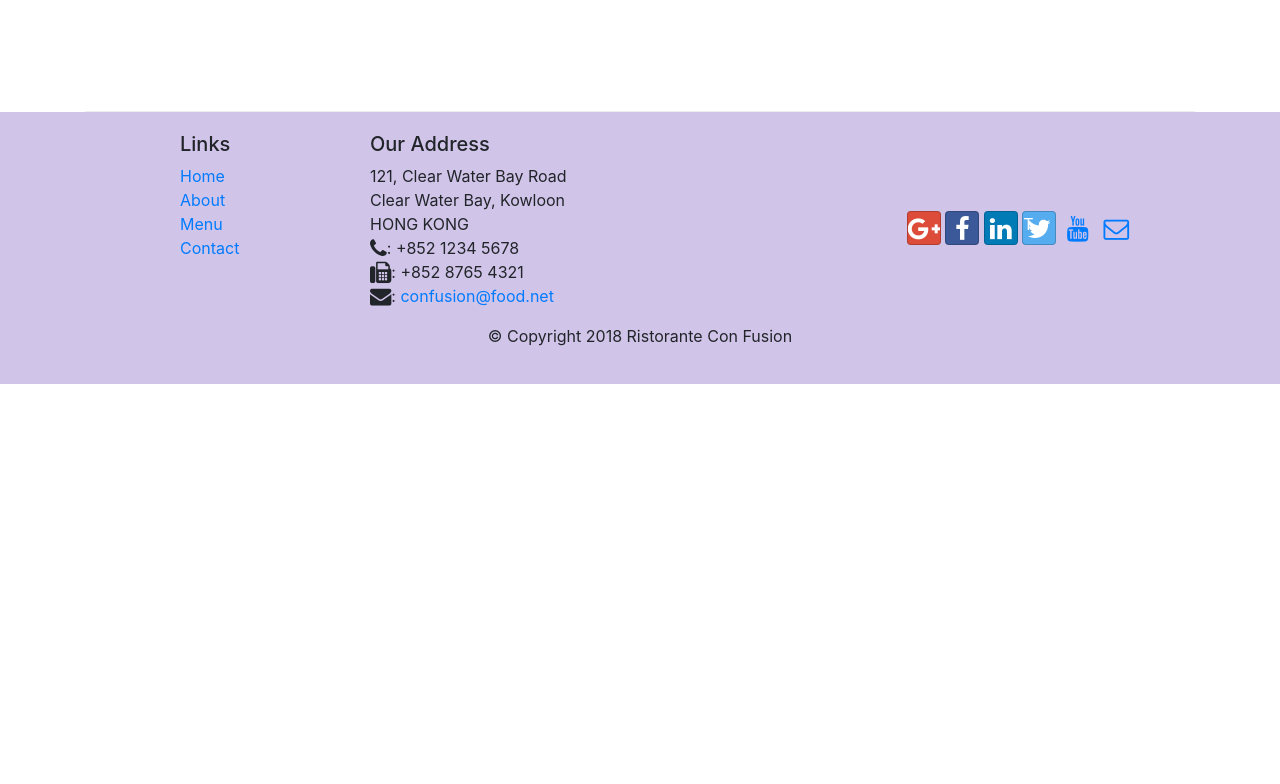
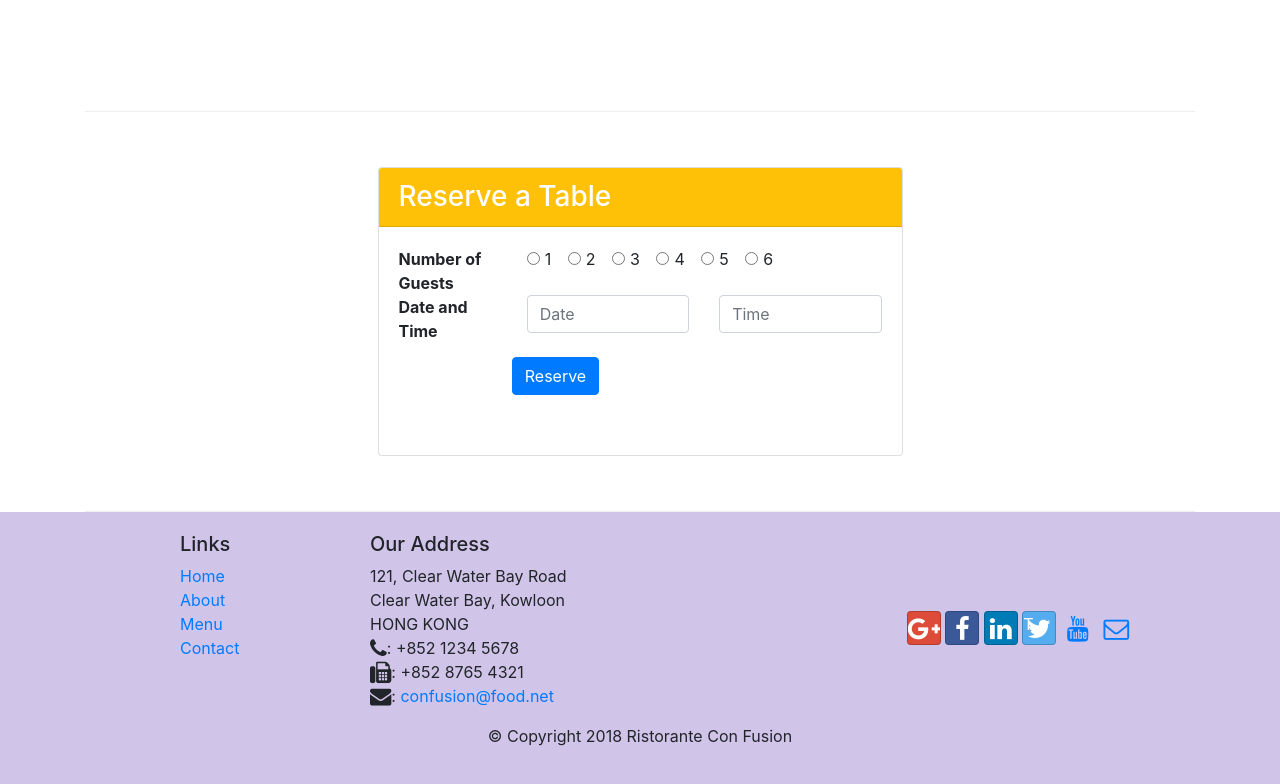
Before and after one commit to shubhamagarwal1998/Bootstrap4, a website: page conFusion/index.html in a window 1280 px wide. Shown: the part 1372-2156 px from the top of the page. Before the commit the page ends 1756 px from the top, so only its background shows below. Drawn offline with nearby package versions, Linux system fonts and the light colour scheme.

```diff
--- a/conFusion/css/styles.css
+++ b/conFusion/css/styles.css
@@ -37,3 +37,11 @@
 .navbar-dark{
 	background-color: #512da8;
 }
+
+.tab-content
+{
+	border-left: 1px solid #ddd;
+	border-right: 1px solid #ddd;
+	border-bottom: 1px solid #ddd;
+	padding: 10px;
+}
--- a/conFusion/index.html
+++ b/conFusion/index.html
@@ -39,8 +39,12 @@
                     <h1>Ristorante con Fusion</h1>
                     <p>We take inspiration from the World's best cuisines, and create a unique fusion experience. Our lipsmacking creations will tickle your culinary senses!</p>
                 </div>
-                <div class="col-12 col-sm align-self-center">
+                <div class="col-12 col-sm-3 align-self-center">
                     <img src="img/logo.png" class="img-fluid">
+                </div>
+                <div class="col-12 col-sm-3 align-self-center">
+                    <button type="button" class="btn btn-warning btn-block align-self-center" onclick="location.href='#card1'" >Reserve Table</button>
+
                 </div>
             </div>
         </div>
@@ -68,9 +72,15 @@
             <div class="col-12 col-sm-4 col-md-3">
                 <h3>This Month's Promotions</h3>
             </div>
-            <div class="col col-sm col-md">
-                <h2>Weekend Grand Buffet</h2>
+            <div class="col col-sm-8 col-md-9">
+                <div class="media">
+
+                    <div class="media-body">
+                    <h2>Weekend Grand Buffet <span class="badge badge-danger">NEW</span></h2>
                 <p class="d-none d-sm-block">Featuring mouthwatering combinations with a choice of five different salads, six enticing appetizers, six main entrees and five choicest desserts. Free flowing bubbly and soft drinks. All for just $19.99 per person </p>
+                </div>
+                <img class="d-flex img-thumbnail align-self-center" src="img/buffet.png" alt="Buffet">
+                </div>
             </div>
         </div>
 
@@ -87,11 +97,80 @@
                         <p class="d-none d-sm-block">Award winning three-star Michelin chef with wide International experience having worked closely with whos-who in the culinary world, he specializes in creating mouthwatering Indo-Italian fusion experiences. </p>
                     </div>
                 </div>
+            </div>
+        </div>
+    </div>
+    <div class="container">
+        <div class="row row-content align-items-center">
+            <div class="col-1 col-sm-3">
+            </div>
+            <div class="col-10 col-sm-6">
+                <div class="card" id="card1">
+                    <h3 class="card-header bg-warning text-white">Reserve a Table</h3>
+                    <div class="card-body">
+                       <dl class="row">
+                           <dt class="col-5 col-sm-3">Number of Guests</dt>
+                           <dd class="col-7 col-sm-9">
+                               <div class="form-check-inline">
+                                <label class="form-check-label">
+                                    <input type="radio" class="form-check-input" name="optradio">1
+                                </label>
+                                </div>
+                                <div class="form-check-inline">
+                                  <label class="form-check-label">
+                                    <input type="radio" class="form-check-input" name="optradio">2
+                                  </label>
+                                </div>
+                                <div class="form-check-inline">
+                                  <label class="form-check-label">
+                                    <input type="radio" class="form-check-input" name="optradio">3
+                                  </label>
+                                </div>
+                                <div class="form-check-inline">
+                                  <label class="form-check-label">
+                                    <input type="radio" class="form-check-input" name="optradio">4
+                                  </label>
+                                </div>
+                                <div class="form-check-inline">
+                                  <label class="form-check-label">
+                                    <input type="radio" class="form-check-input" name="optradio">5
+                                  </label>
+                                </div>
+                                <div class="form-check-inline">
+                                  <label class="form-check-label">
+                                    <input type="radio" class="form-check-input" name="optradio">6
+                                  </label>
+                                </div>
+                           </dd>
+                           <dt class="col-5 col-sm-3">Date and Time</dt>
+                            <dd class=" col-7 col-sm-9">
+                                <div class="form-group row">
+                                    <div class="col-6 col-md-6">
+                                    <input type="text" class="form-control" id="date" name="date" placeholder="Date">
+                                    </div>
+                                     <div class="col-6 col-md-6">
+                                    <input type="text" class="form-control" id="time" name="time" placeholder="Time">
+                                    </div>
+                                    </div>
+                            </dd>
+                             <dt class="col-5 col-sm-3"></dt>
+                            <dd class="col-7 col-sm-9">
+                                <div class="form-group row">
+                                    <div class="">
+                                    <button type="submit" class="btn btn-primary">Reserve</button>
+                                 </div>
+                                 </div>
+
+                            </dd>
+                       </dl>
+                    </div>
+                </div>
 
             </div>
         </div>
+
+
     </div>
-
     <footer class="footer">
         <div class="container">
             <div class="row">
```
Also changed, not shown: conFusion/aboutus.html (+28 -0 lines), conFusion/Assignment1_Course1/screencapture-normal.png (added), conFusion/Assignment1_Course1/screencapture-xs.png (added), conFusion/Assignment2-_Course2/index.html.png (added).
